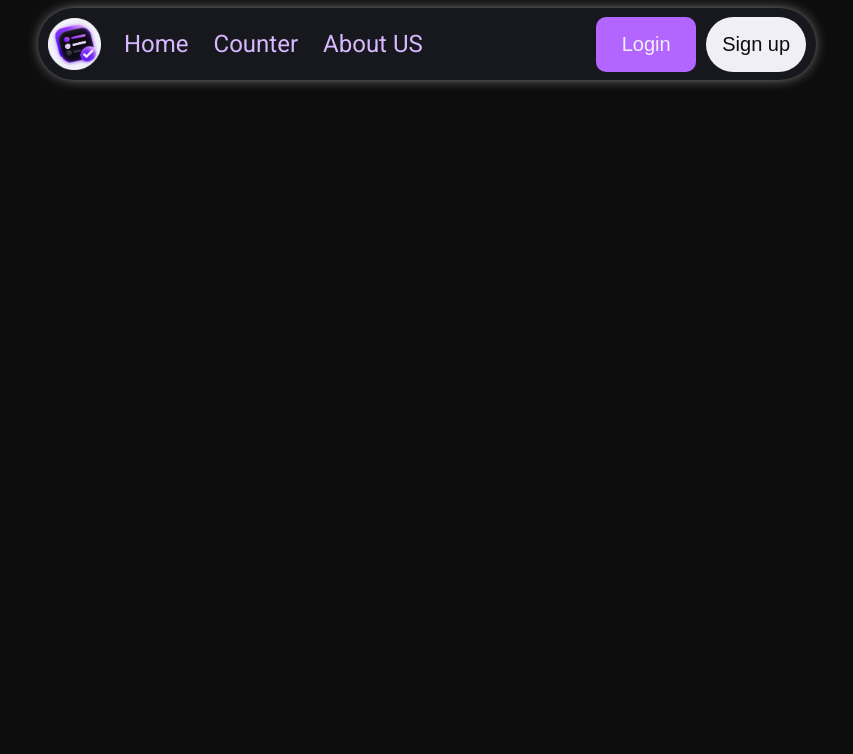
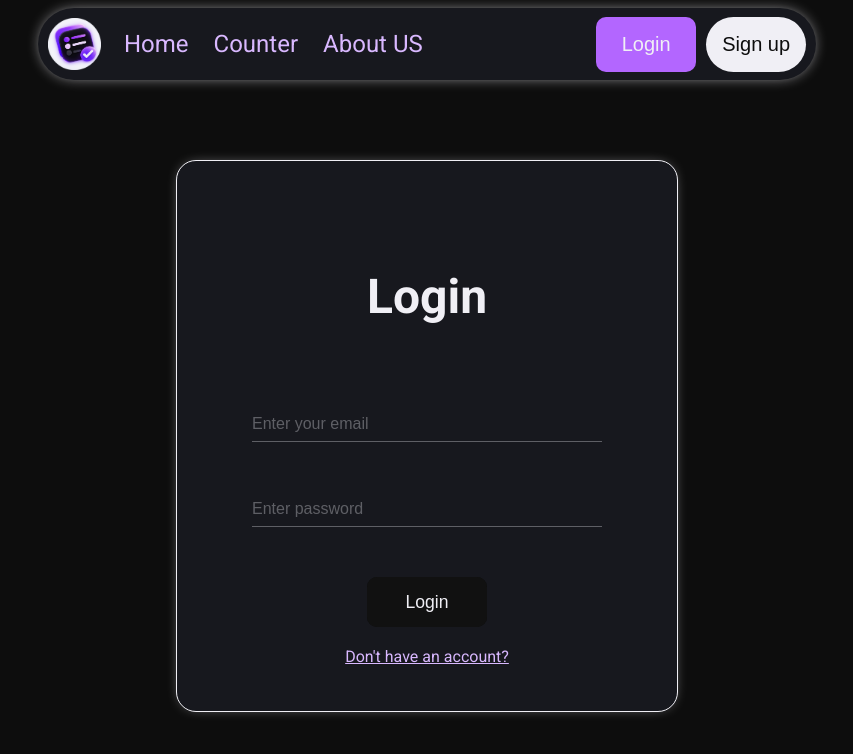
Before and after one commit to Mohamedlpr/Task-manager, a React (Vite) app in the folder Frontend/: page /login in a window 1280 px wide. Shown: the top 754 px of the page, without its empty margins (213-1066 px from the left). Built offline with nearby package versions, Linux system fonts and the light colour scheme; the HTML template or start-up script is replaced by a standard one.

Commit message:
adding login page

```diff
--- a/Frontend/src/App.jsx
+++ b/Frontend/src/App.jsx
@@ -4,6 +4,7 @@ import { Routes, Route } from "react-router-dom";
 import Dashboard from "./pages/Dashboard.jsx";
 import Counter from "./pages/Counter.jsx";
 import Signup from "./pages/Signup.jsx";
+import Login from "./pages/Login.jsx";
 
 function App() {
   return (
@@ -12,7 +13,7 @@ function App() {
       <Routes>
         <Route path="/" element={<Dashboard />} />
         <Route path="/counter" element={<Counter />} />
-
+        <Route path="/login" element={<Login />} />
         <Route path="/signup" element={<Signup />} />
       </Routes>
     </>
--- a/Frontend/src/index.css
+++ b/Frontend/src/index.css
@@ -167,6 +167,7 @@ body {
   text-decoration: none;
 }
 
+.loginContainer,
 .signupContainer {
   display: flex;
   flex-direction: column;
@@ -176,16 +177,26 @@ body {
   border: solid #f0eff5 1px;
   box-shadow: 0px 0px 15px -8px #f0eff5;
   border-radius: 20px;
-  width: 500px;
-  height: 600px;
   margin: auto;
   gap: 50px;
 }
 
+.signupContainer {
+  width: 500px;
+  height: 630px;
+}
+
+.loginContainer {
+  width: 500px;
+  height: 550px;
+}
+
+.loginContainer h1,
 .signupContainer h1 {
   font-size: 3em;
 }
 
+.loginContainer input,
 .signupContainer input {
   border: none;
   outline: none;
@@ -197,20 +208,29 @@ body {
   color: #f0eff5;
 }
 
+.loginContainer input::placeholder,
 .signupContainer input::placeholder {
   color: #f0eff554;
   opacity: 1;
 }
 
+.loginContainer input:focus,
 .signupContainer input:focus {
   border-bottom: 1px solid #f0eff59e;
   transition: border-color 0.3s ease;
 }
 
+.loginContainer button,
 .signupContainer button {
   width: 120px;
   height: 50px;
   font-size: 1.1em;
+}
+
+.loginLink,
+.signupLink{
+  margin: -30px;
+  color: #d9b8ff;
 }
 
 .taskContainer {
@@ -291,6 +311,7 @@ body {
   padding: 30px;
 }
 
+.loginContainer button,
 .signupContainer button,
 .counterButtons button {
   border: none;
@@ -308,6 +329,7 @@ body {
   height: 50px;
 }
 
+.loginContainer button:before,
 .signupContainer button:before,
 .counterButtons button:before {
   content: "";
@@ -337,21 +359,25 @@ body {
   border-radius: 10px;
 }
 
+.loginContainer button:active,
 .signupContainer button:active,
 .counterButtons button:active {
   color: #000;
 }
 
+.loginContainer button:active:after,
 .signupContainer button:active:after,
 .counterButtons button:active:after {
   background: transparent;
 }
 
+.loginContainer button:hover:before,
 .signupContainer button:hover:before,
 .counterButtons button:hover:before {
   opacity: 1;
 }
 
+.loginContainer button:after,
 .signupContainer button:after,
 .counterButtons button:after {
   z-index: -1;
--- a/Frontend/src/pages/Login.jsx
+++ b/Frontend/src/pages/Login.jsx
@@ -0,0 +1,33 @@
+import { useState } from "react";
+import { Link } from "react-router-dom";
+
+function Login() {
+  const [email, setEmail] = useState("");
+  const [password, setPassword] = useState("");
+
+  const buttonClick = () => {
+
+  };
+
+  return (
+    <div className="loginContainer">
+      <h1>Login</h1>
+      <input
+        type="email"
+        value={email}
+        onChange={(e) => setEmail(e.target.value)}
+        placeholder="Enter your email"
+      />
+      <input
+        type="password"
+        value={password}
+        onChange={(e) => setPassword(e.target.value)}
+        placeholder="Enter password"
+      />
+      <button onClick={buttonClick}>Login</button>
+      <Link className="loginLink" to="/login">Don't have an account?</Link>
+    </div>
+  );
+}
+
+export default Login;
--- a/Frontend/src/pages/Signup.jsx
+++ b/Frontend/src/pages/Signup.jsx
@@ -1,4 +1,5 @@
 import { useState } from "react";
+import { Link } from "react-router-dom";
 
 function Signup() {
   const [email, setEmail] = useState("");
@@ -39,6 +40,7 @@ function Signup() {
         placeholder="Confirm password"
       />
       <button onClick={buttonClick}>Sign up</button>
+      <Link className="signupLink" to="/login">Already have an account?</Link>
     </div>
   );
 }
```
